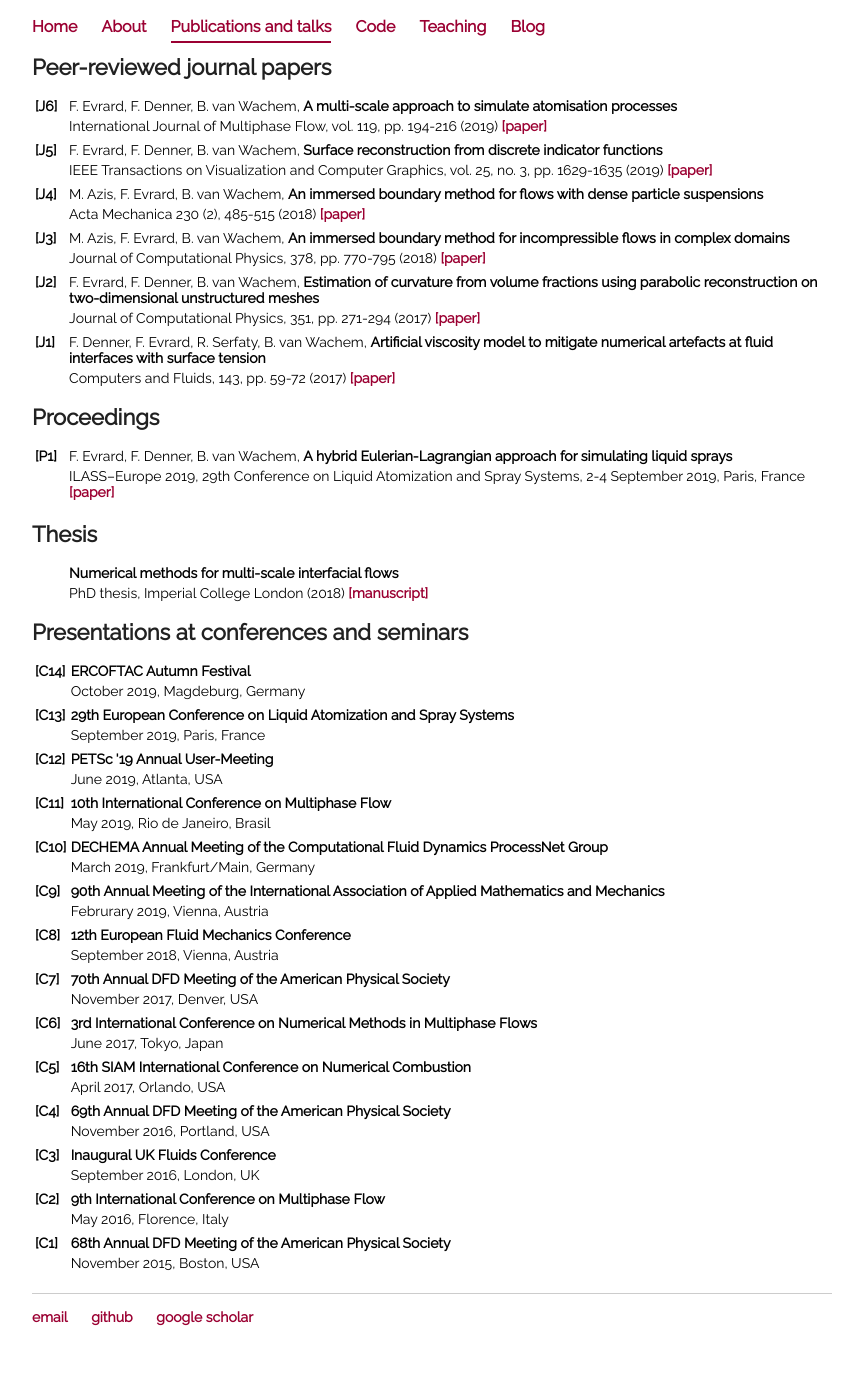
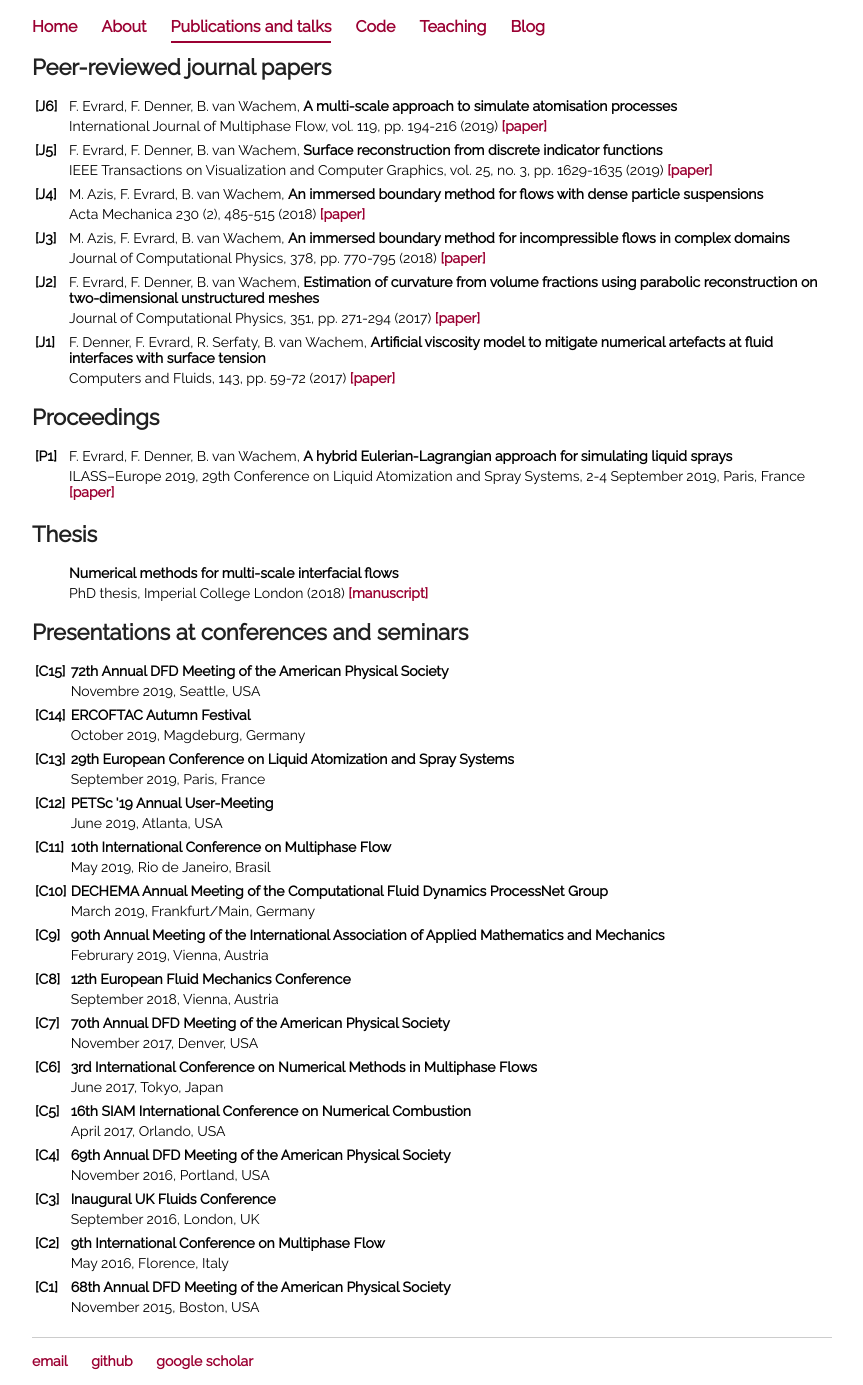
Before and after one commit to fabienevrard/fabienevrard.github.io, a Jekyll site: the page built from publications/index.html, in a window 1280 px wide. Shown: the whole page, without its empty margins (208-1071 px from the left). Built offline with Jekyll 4.4.1, drawn with Linux system fonts in a browser that asks for light colours; before the commit the page ends 1341 px from its top, so only the background shows below that.

Commit message:
Update index.html

```diff
--- a/publications/index.html
+++ b/publications/index.html
@@ -99,6 +99,15 @@ volume fractions using parabolic reconstruction on two-dimensional unstructured
 		 <col width=4%>
 		 <col width=95%>
 		 <tr>
+			 <td><b>[C15]</b></td>
+			 <td><b>72th Annual DFD Meeting of the American Physical Society</b></td>
+		 </tr>
+		 <tr>
+			 <td></td>
+			 <td>Novembre 2019, Seattle, USA</td>
+		 </tr>
+		 <tr><td></td><td></td></tr>
+		<tr>
 			 <td><b>[C14]</b></td>
 			 <td><b>ERCOFTAC Autumn Festival</b></td>
 		 </tr>
```
